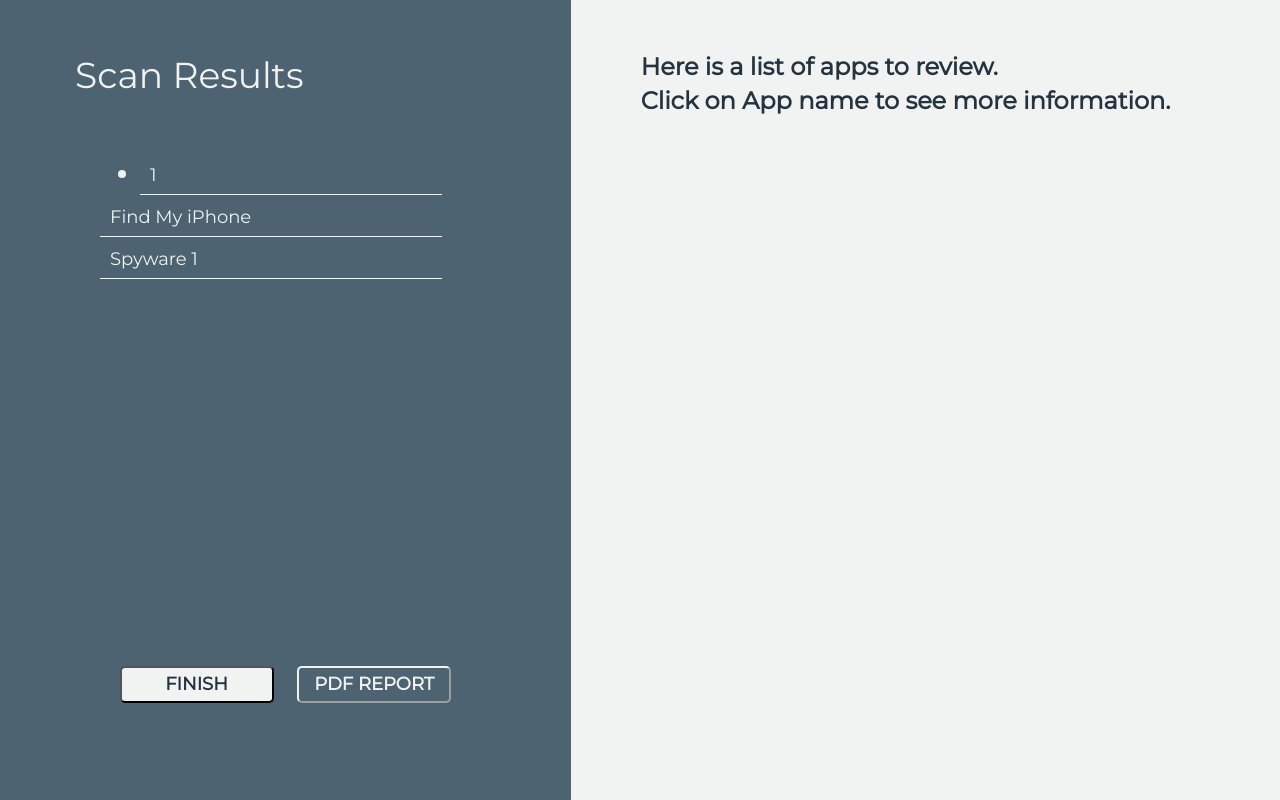
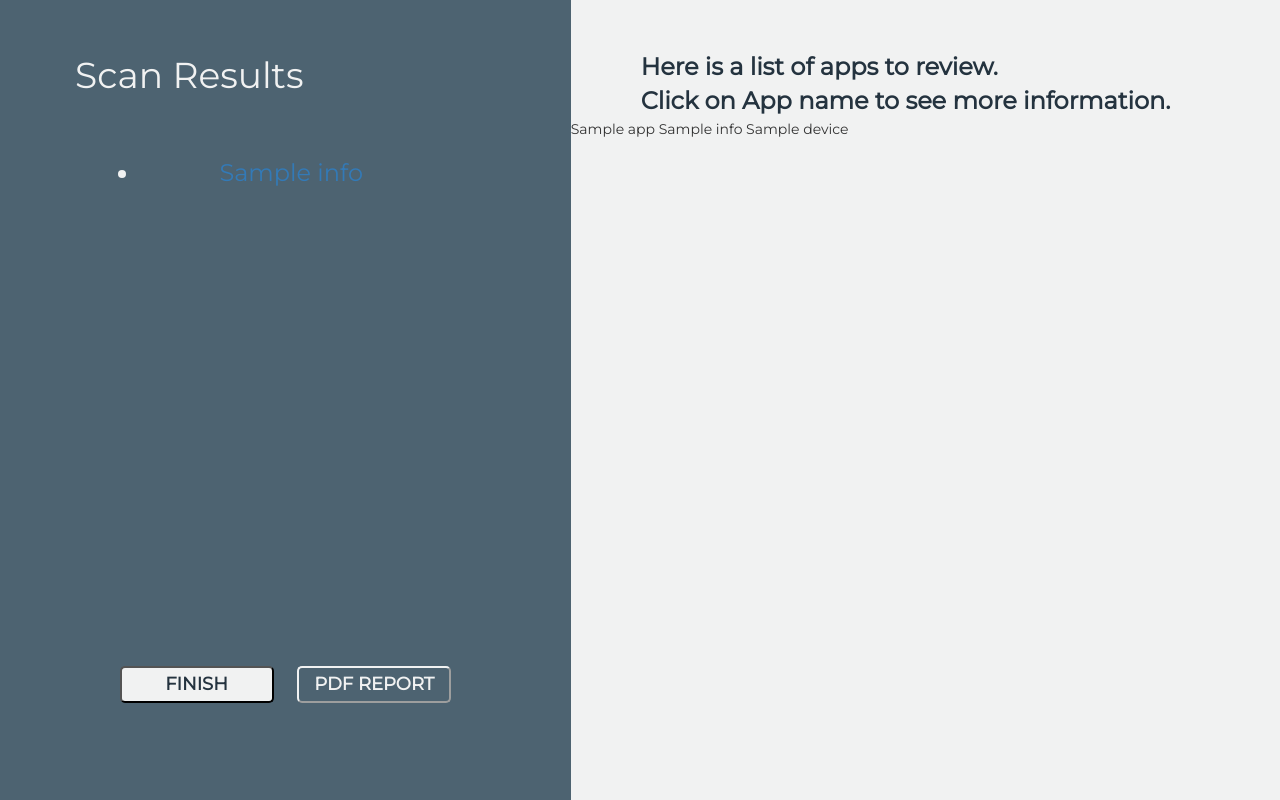
Before and after one commit to anmolseth02/anti-spyware, a Python web app: template templates/result.html in a window 1280 px wide. Run offline with Jinja, Linux system fonts and the light colour scheme; the template is opened without the code that fills it: most values are stand-ins (such as "Sample title", 1, 10 or a date in 2020); some libraries are stand-ins or nearby versions.

Commit message:
scan results display -  right section

```diff
--- a/templates/index.html
+++ b/templates/index.html
@@ -1,7 +1,7 @@
 <!DOCTYPE html>
 <html lang="en">
 <head>
-  <title>Bootstrap Example</title>
+  <title>Anti-Spyware</title>
   <meta charset="utf-8">
   <meta name="viewport" content="width=device-width, initial-scale=1">
   <link rel="stylesheet" href="https://maxcdn.bootstrapcdn.com/bootstrap/3.3.7/css/bootstrap.min.css">
--- a/templates/result.html
+++ b/templates/result.html
@@ -151,11 +151,10 @@
       <div id="list" class="list" style="overflow: scroll;margin-top: 25px;">
         <ul id="applist">
           {% for appId, info in apps.items() %}
-          <li><p class="listtxt" id="{{ appId }}">{{ appId }}</p></li>
+          <li><a href="/details/app/{{ device }}?appId={{ appId }}&serial={{ serial }}"
+                 class="text text-dark">{{ info['title'] or appId}}</a></li>
           {% endfor %}
         </ul>
-        <p class="listtxt" id="app1">Find My iPhone</p>
-        <p class="listtxt" id="app2">Spyware 1</p>
       </div>
       <div style="text-align:center;margin-top: 60px;">
         <button class="button2"><b>FINISH</b></button>
@@ -167,9 +166,11 @@
       {% if not error%}
       <div class="review" id="review"><b>Here is a list of apps to review.<br>
         Click on App name to see more information.</b></div>
+      <div> {{ app }} {{ info }} {{ device }}</div>
       {% else %}
       <div class="error" id="error"><b>{{ error }}</b></div>
       {% endif %}
+
     </div>
     <!-- <div class="col-sm-1 sidenav2"></div> -->
   <!-- </div> -->
```
Also changed, not shown: server.py (+10 -15 lines).
